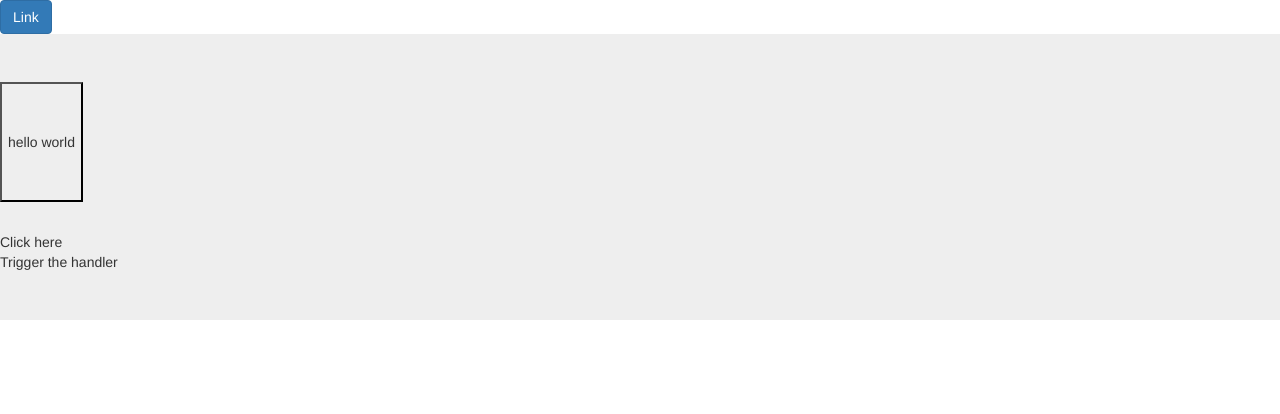
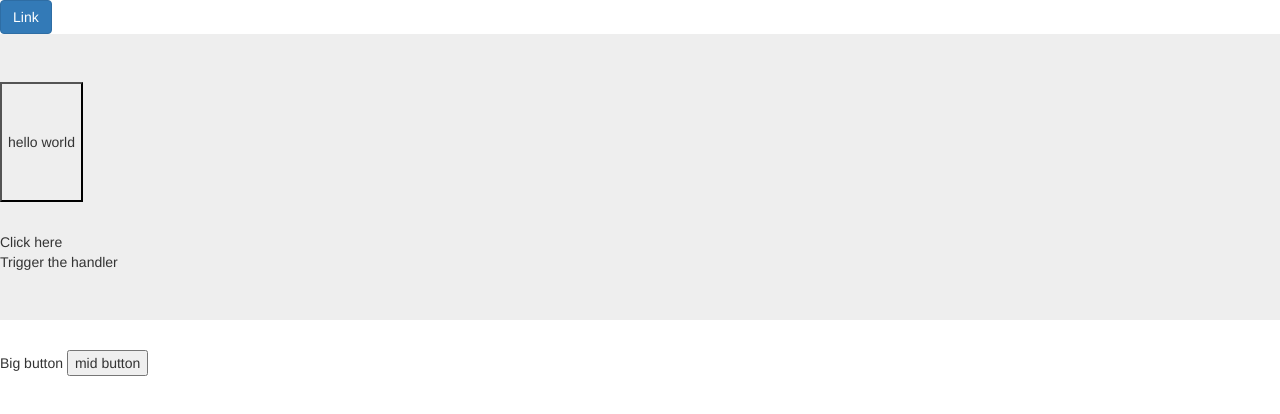
Before and after one commit to johnkchan/Testing, a plain HTML site: page index.html in a window 1280 px wide. Drawn offline with nearby package versions, Linux system fonts and the light colour scheme.

Commit message:
Update index.html

```diff
--- a/index.html
+++ b/index.html
@@ -21,6 +21,10 @@
       Trigger the handler
     </div>
     </div>
+    <div class="container>
+     <button class="lg-8">Big button </button>
+     <button class="lg-4">mid button </button>
+     </div>
 
     <script src="assets/javascript/test.js" type="text/javascript"></script>
 </body>
```
